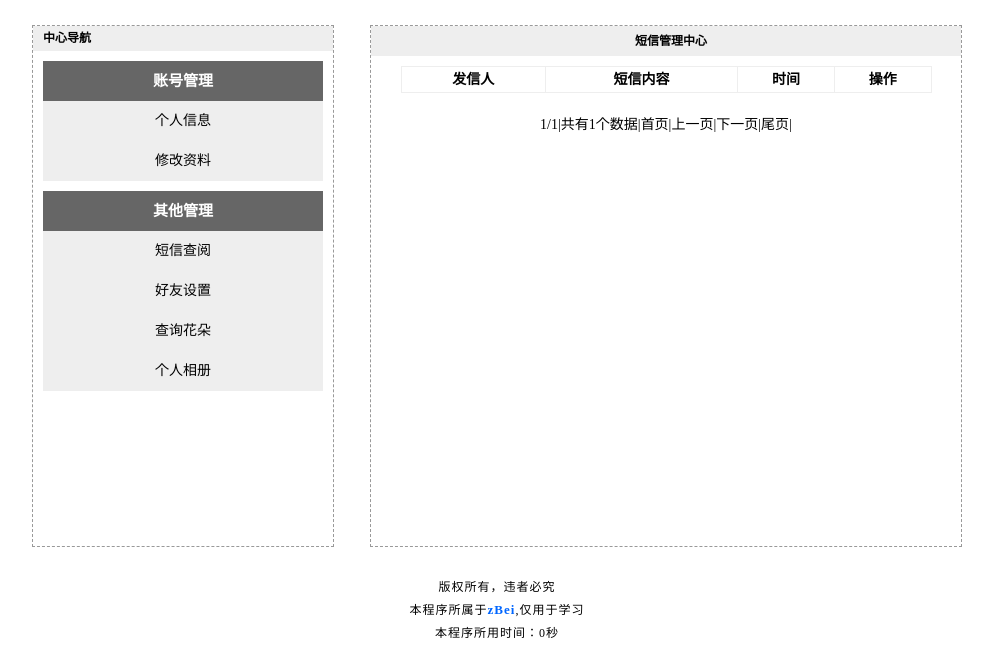
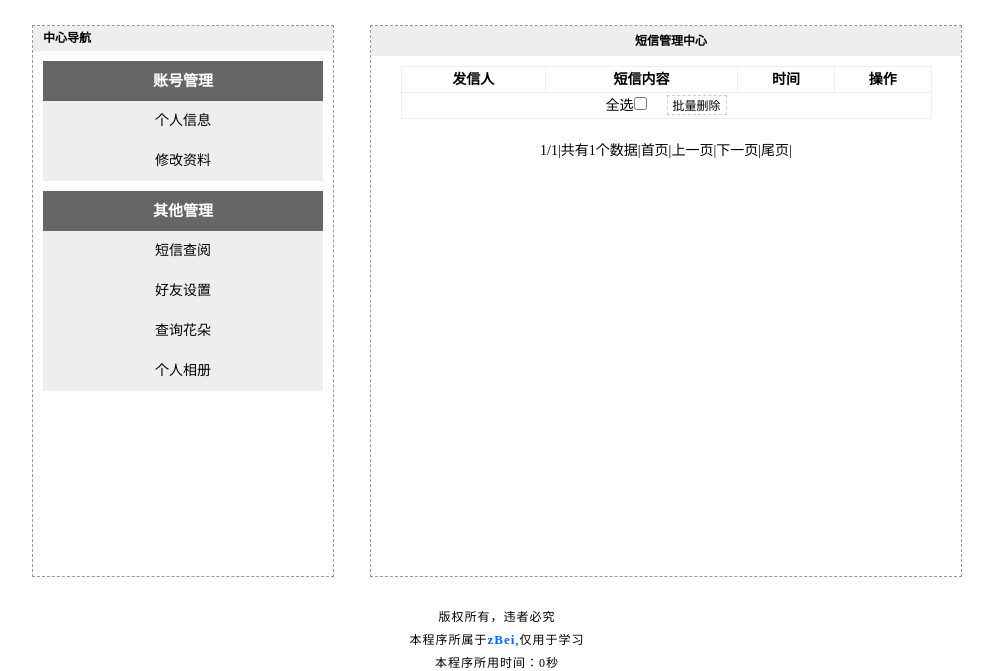
Before and after one commit to xxBei/Guestbook, a PHP site: page /member_message.php in a window 1280 px wide. Shown: the part 162-833 px from the top of the page, without its empty margins (143-1136 px from the left). Before the commit the page ends 800 px from the top, so only its background shows below. Run offline with PHP 8.4, Linux system fonts and the light colour scheme; the visitor is signed in with stand-in values (Sample User, id 1); tables that the repository leaves empty or names only in its code hold one stand-in row (values such as "Sample post"); lists and menus that the app fills with data are empty.

Commit message:
实现批量删除短信，通过implode函数，将一个数组转化为字符串，然后使用mysql中的IN函数来实现多个删除

```diff
--- /dev/null
+++ b/js/member_message.js
@@ -0,0 +1,21 @@
+/**
+ * 文件用途：短信批量删除
+ * ==============================================
+ * Created by lenovo on 2017/6/27 16:56.
+ */
+window.onload = function () {
+  var all = document.getElementById('all');
+  var fm = document.getElementsByTagName('form')[0];
+  //全选
+  all.onclick = function () {
+    for(var i=0;i<fm.elements.length;i++){
+        fm.elements[i].checked = fm.chkall.checked;
+    }
+  };
+  fm.onsubmit = function () {
+      if(confirm('是否删除选中的短信')){
+          return true
+      }
+      return false;
+  }
+};
--- a/member_message.php
+++ b/member_message.php
@@ -20,6 +20,40 @@ require dirname(__FILE__).'/includes/common.inc.php';
 //判断用户是否登录
 if(!isset($_COOKIE['username'])){
     _alert_back('请先登录');
+}
+if(@$_GET['action'] == 'delete' && empty($_POST['ids'])){
+    _alert_back('请选择一项删除');
+}
+if(@$_GET['action'] == 'delete' && isset($_POST['ids'])){
+    $_clean = array();
+    $_clean['id'] = _mysql_string(implode(',',$_POST['ids']));
+    //危险操作，防止cookie伪造，验证唯一标识符
+    $_rows = _mysql_fetch_array("SELECT
+                                              gb_uniqid
+                                       FROM
+                                              gb_manager
+                                       WHERE
+                                              gb_username = '{$_COOKIE['username']}'
+                                       LIMIT
+                                              1
+                                ");
+    if(!!$_rows){
+         //批量删除短信
+         _mysql_query("DELETE FROM
+                                          gb_message
+                                    WHERE
+                                          gb_id
+                                    IN ({$_clean['id']})");
+         if(_mysql_affected_rows()){
+             _mysql_close();
+             _location('短信删除成功','member_message.php');
+         }else{
+             _mysql_close();
+             _alert_back('短信删除失败');
+         }
+    }else{
+        _alert_back('非法登录');
+    }
 }
 //调用分页函数
 global $_pagesize,$_pagenum;
@@ -44,6 +78,7 @@ $_result = _mysql_query("SELECT gb_id,
     <meta charset="UTF-8" />
     <?php require ROOT_PATH.'includes/title.inc.php';?>
     <title>留言簿--短信列表</title>
+    <script type="text/javascript" src="js/member_message.js"></script>
 </head>
 <body>
 <?php require ROOT_PATH.'includes/header.inc.php'?>
@@ -52,6 +87,7 @@ $_result = _mysql_query("SELECT gb_id,
     <?php include ROOT_PATH."includes/member.inc.php";?>
     <div id="member_main">
         <h2>短信管理中心</h2>
+        <form action="?action=delete" method="post">
             <table cellspacing="1">
                 <tr><th>发信人</th><th>短信内容</th><th>时间</th><th>操作</th></tr>
                 <?php while (!!$_rows = _mysql_fetch_array_list($_result)){
@@ -62,12 +98,14 @@ $_result = _mysql_query("SELECT gb_id,
                     $_html['date'] = $_rows['gb_date'];
                     $_html = _htmlspecialchars($_html);
                 ?>
-            <tr><td><?php echo $_html['fromuser']?></td><td><a href="member_message_details.php?id=<?php echo $_html['id']?>"><?php echo _title($_html['content'])?></a></td><td><?php echo $_html['date']?></td><td><input type="checkbox"/></td></tr>
+                <tr><td><?php echo $_html['fromuser']?></td><td><a href="member_message_details.php?id=<?php echo $_html['id']?>"><?php echo _title($_html['content'])?></a></td><td><?php echo $_html['date']?></td><td><input name="ids[]" value="<?php echo $_html['id']?>" type="checkbox"/></td></tr>
                 <?php
                     }
                     _mysql_free_result($_result);
                 ?>
+                <tr><td colspan="4"><label for="all">全选<input type="checkbox" name="chkall" id="all"></label><input type="submit" id="delete" value="批量删除" name="delete"></td></tr>
             </table>
+        </form>
         <?php
             //调用分页函数
             _page_type(2);
--- a/member_message_details.php
+++ b/member_message_details.php
@@ -48,11 +48,9 @@ if(@$_GET['action']=='delete' && isset($_GET['id'])){
                          ");
             if(_mysql_affected_rows() == 1){
                 _mysql_close();
-                _session_destroy();
                 _location('短信删除成功','member_message.php');
             }else{
                 _mysql_close();
-                _session_destroy();
                 _alert_back('短信删除失败');
             }
         }
--- a/styles/1/basic.css
+++ b/styles/1/basic.css
@@ -123,7 +123,7 @@ h2{
 
 #member #member_sidebar{
 	width: 300px;
-	height: 520px;
+	height: 550px;
 	margin: 15px;
 	border: 1px dashed #999;
 	float: left;
@@ -160,7 +160,7 @@ h2{
 }
 #member #member_main{
 	width: 590px;
-	height: 520px;
+	height: 550px;
 	margin: 15px;
 	border: 1px dashed #999;
 	float: right;
--- a/styles/1/member_message.css
+++ b/styles/1/member_message.css
@@ -23,3 +23,12 @@
 #member #member_main table td a:hover{
     text-decoration: underline;
 }
+#member #member_main table td input#delete{
+    width:60px;
+    height: 20px;
+    line-height: 20px;
+    font-size: 12px;
+    background: #fff;
+    border: 1px dashed #ccc;
+    margin-left: 20px;
+}
```
Lines whose indentation alone changed are shown as unchanged.
